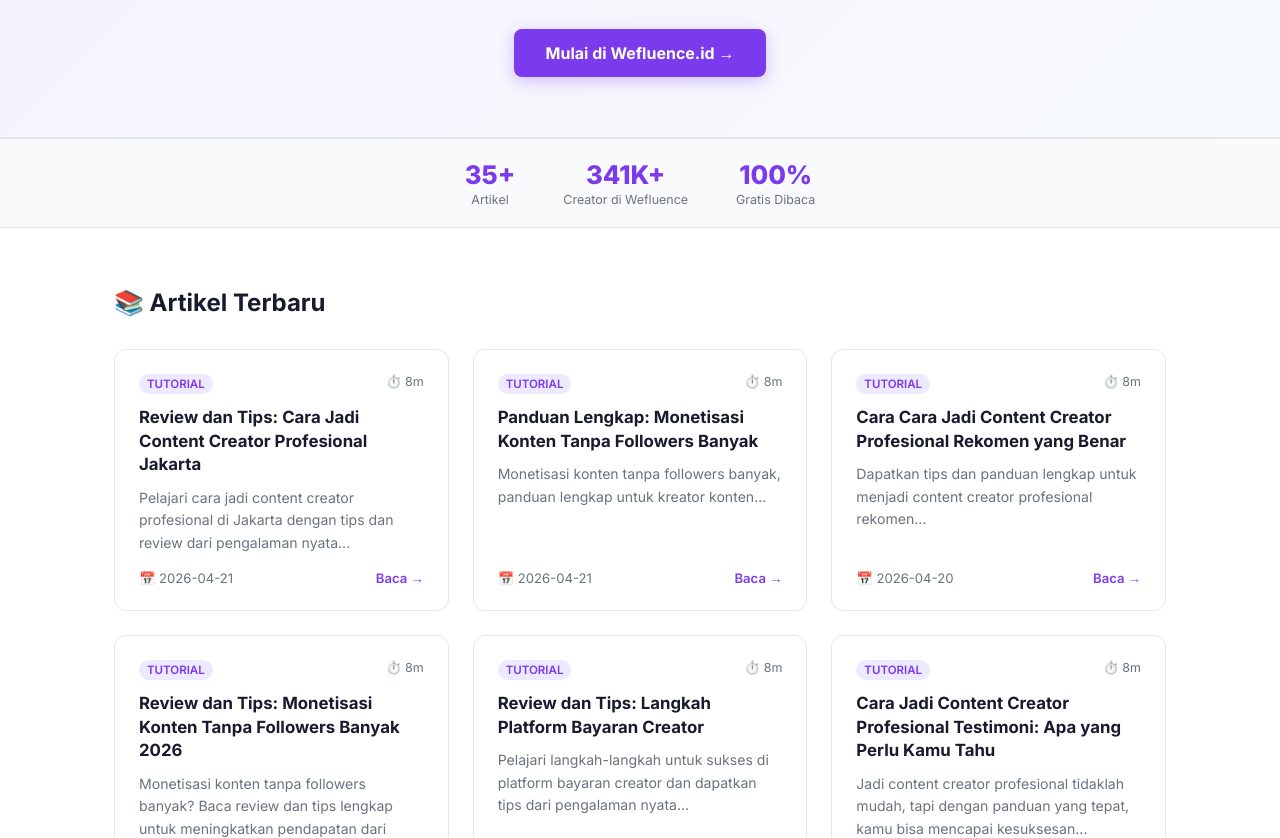
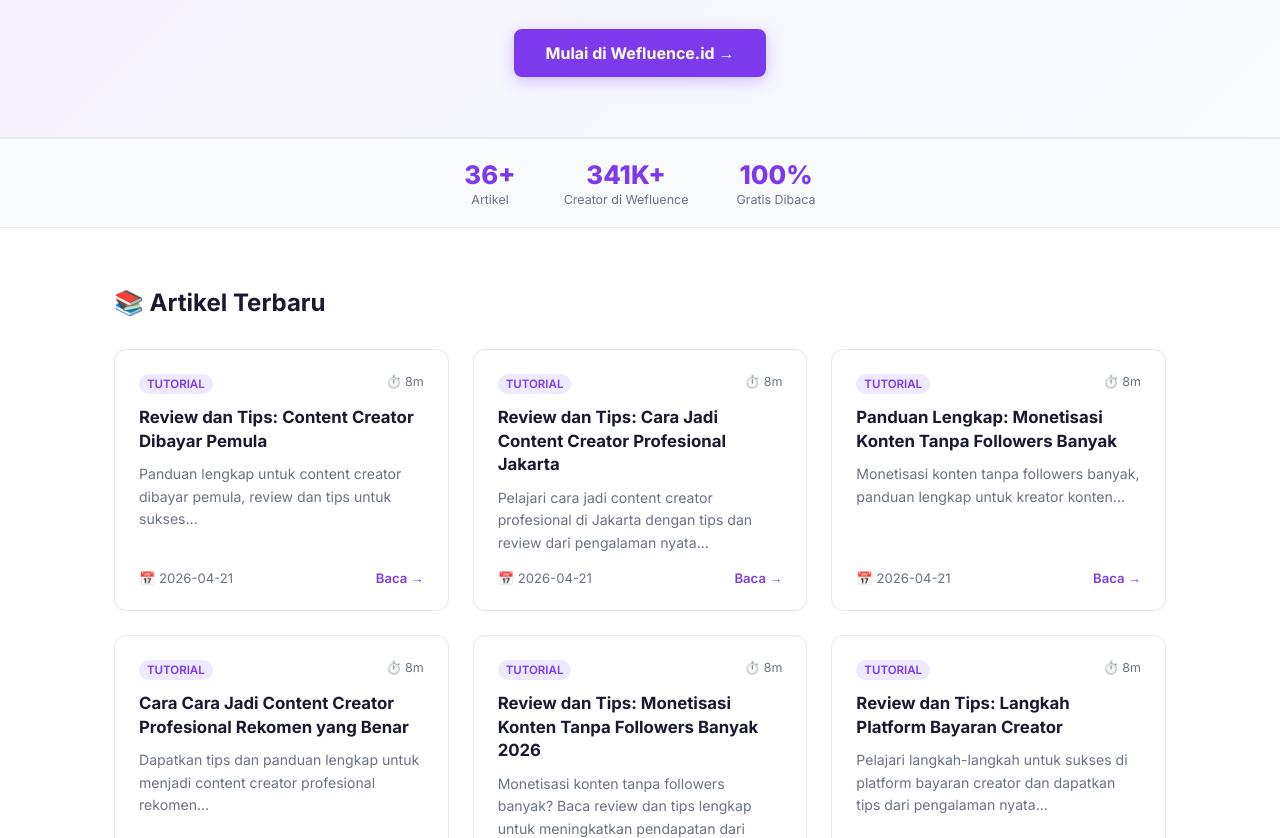
Before and after one commit to 13kailouis/wefluence-tips-creator, a plain HTML site: page index.html in a window 1280 px wide. Shown: the part 262-1100 px from the top of the page. Drawn offline with Linux system fonts and the light colour scheme.

Commit message:
Update homepage

```diff
--- a/index.html
+++ b/index.html
@@ -119,7 +119,7 @@
 </section>
 
 <div class="stats-bar">
-  <div class="stat"><div class="val">35+</div><div class="lbl">Artikel</div></div>
+  <div class="stat"><div class="val">36+</div><div class="lbl">Artikel</div></div>
   <div class="stat"><div class="val">341K+</div><div class="lbl">Creator di Wefluence</div></div>
   <div class="stat"><div class="val">100%</div><div class="lbl">Gratis Dibaca</div></div>
 </div>
@@ -127,6 +127,19 @@
 <section class="articles-section">
   <h2 class="section-title">📚 Artikel Terbaru</h2>
   <div class="articles-grid">
+
+          <a href="https://13kailouis.github.io/wefluence-tips-creator/review-dan-tips-content-creator-dibayar-pemula.html" class="article-card">
+            <div class="card-meta">
+              <span class="card-type">Tutorial</span>
+              <span class="card-time">⏱️ 8m</span>
+            </div>
+            <h2>Review dan Tips: Content Creator Dibayar Pemula</h2>
+            <p class="card-desc">Panduan lengkap untuk content creator dibayar pemula, review dan tips untuk sukses...</p>
+            <div class="card-footer">
+              <span>📅 2026-04-21</span>
+              <span class="card-read">Baca →</span>
+            </div>
+          </a>
 
           <a href="https://13kailouis.github.io/wefluence-tips-creator/cara-jadi-content-creator-profesional-jakarta.html" class="article-card">
             <div class="card-meta">
```
